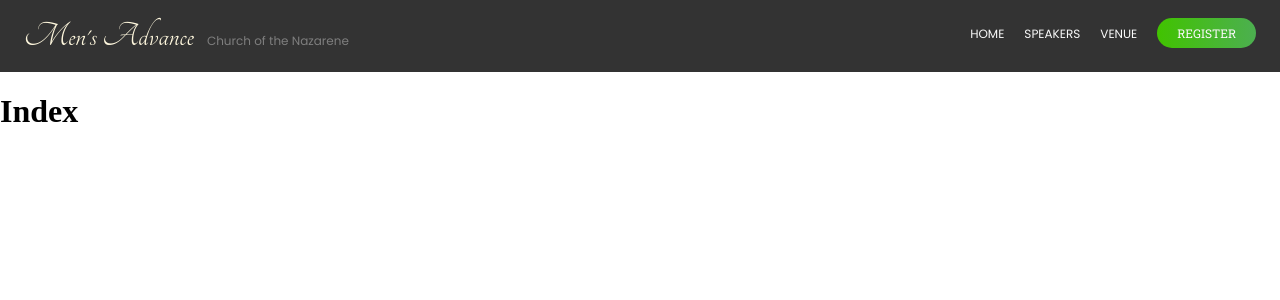
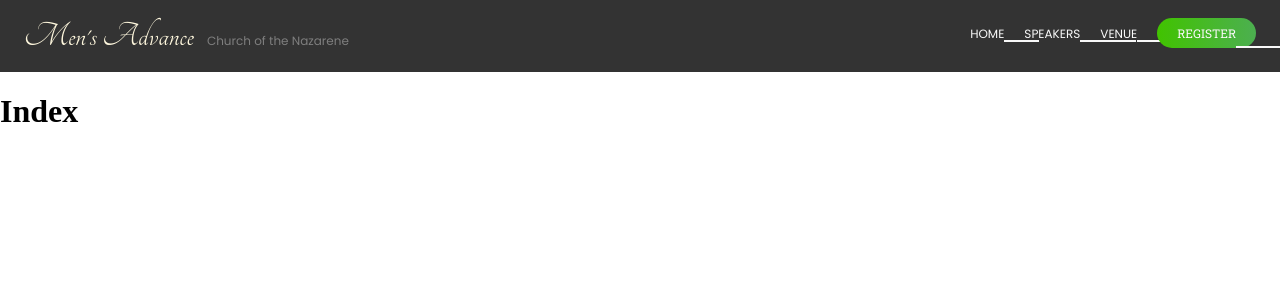
Before and after one commit to juliancoleman/mens-advance, a Jekyll site: the page built from index.html, in a window 1280 px wide. Shown: the top 300 px of the page. Built offline with Jekyll 4.4.1, drawn with Linux system fonts in a browser that asks for light colours.

Commit message:
adds bottom border to links

```diff
--- a/_sass/components/header.scss
+++ b/_sass/components/header.scss
@@ -32,8 +32,18 @@ header {
 
     margin-left: 8px;
     margin-right: 8px;
+    position: relative;
     text-decoration: none;
     text-transform: uppercase;
+
+    &::after {
+      content: "";
+      position: absolute;
+      bottom: 0;
+      height: 2px;
+      width: 100%;
+      background-color: $white;
+    }
 
     &:last-of-type {
       margin-right: 0;
```
